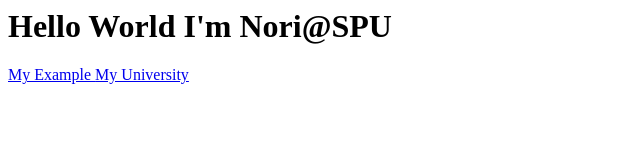
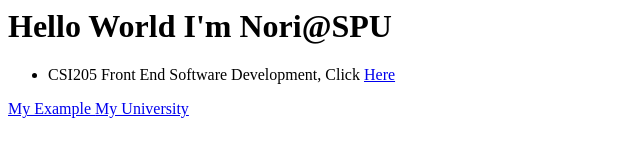
Before and after one commit to Tatsunori-Kato-Spu/Tatsunori-Kato-Spu.github.io, a plain HTML site: page index.html in a window 1280 px wide. Shown: the whole page, without its empty margins (0-640 px from the left). Drawn offline with Linux system fonts and the light colour scheme.

Commit message:
Update index.html

```diff
--- a/index.html
+++ b/index.html
@@ -1,3 +1,6 @@
 <h1>Hello World I'm Nori@SPU </h1>
+<ul>
+  <li>CSI205 Front End Software Development, Click <a href='https://Tatsunori-Kato-Spu.github.io/_multipage'> Here</li>
+</ul>
 <a href='https://Tatsunori-Kato-Spu.github.io/Example'>My Example </a>
 <a href='https://spu.ac.th'>My University </a>
```
